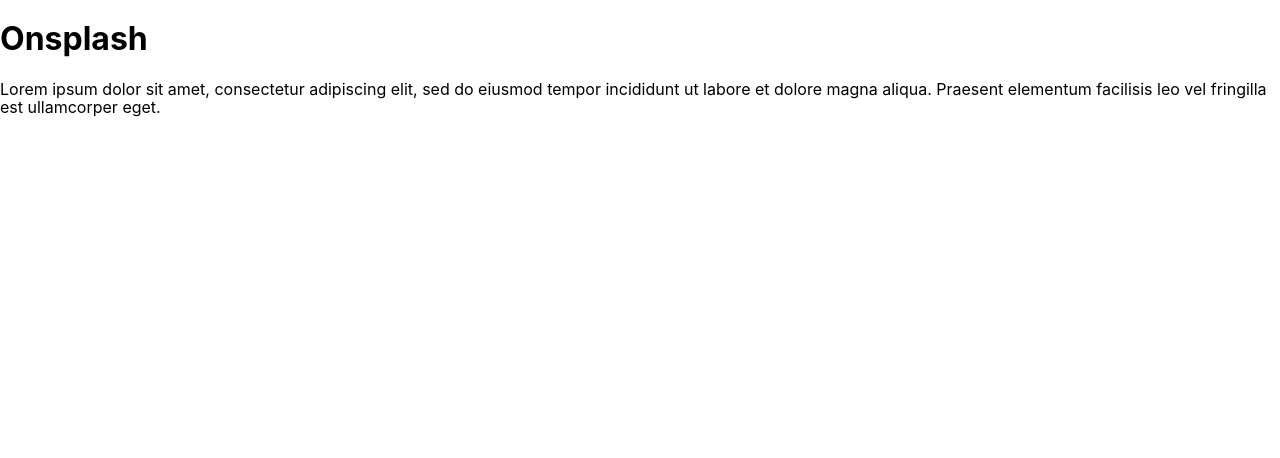
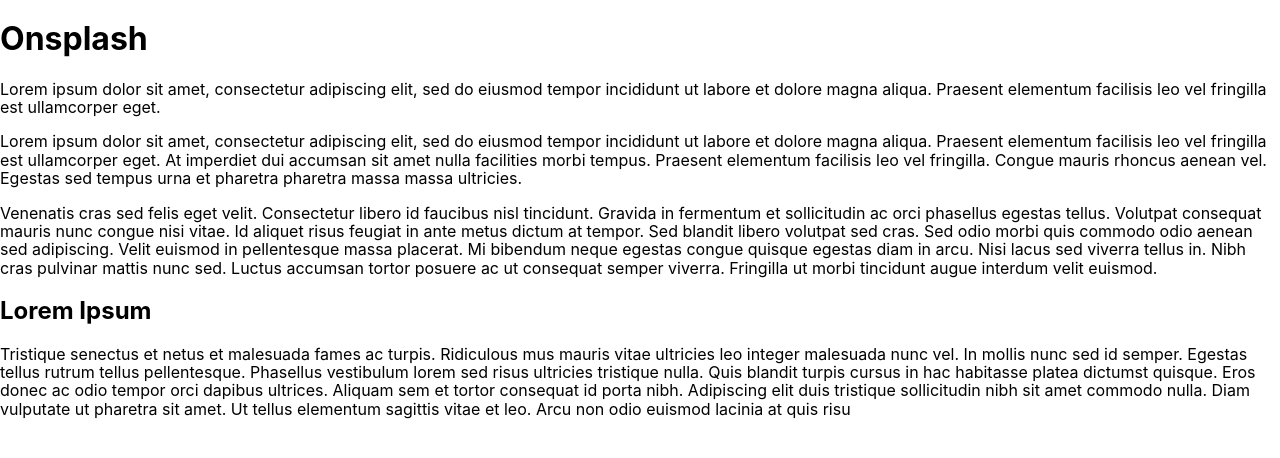
Before and after one commit to MartinP460/portfolio, a Next.js app: page /onsplash in a window 1280 px wide. Shown: the top 458 px of the page. Built offline with nearby package versions, Linux system fonts and the light colour scheme.

Commit message:
Parse and render project content.

```diff
--- a/package.json
+++ b/package.json
@@ -15,6 +15,7 @@
   "dependencies": {
     "eslint-config-prettier": "^8.5.0",
     "gray-matter": "^4.0.3",
+    "markdown-it": "^13.0.1",
     "next": "12.2.3",
     "normalize.css": "^8.0.1",
     "prettier": "^2.7.1",
@@ -22,6 +23,7 @@
     "react-dom": "18.2.0"
   },
   "devDependencies": {
+    "@types/markdown-it": "^12.2.3",
     "@types/node": "18.6.1",
     "@types/react": "18.0.15",
     "@types/react-dom": "18.0.6",
--- a/src/pages/[slug].tsx
+++ b/src/pages/[slug].tsx
@@ -1,16 +1,21 @@
-import { getProjectsSlugs, getProjectBySlug } from '../services/projectService'
 import { GetStaticPaths, GetStaticProps, NextPage } from 'next'
 import { Project } from '../types/project'
+import { getProjectsSlugs, getProjectBySlug } from '../services/projectService'
+import MarkdownIt from 'markdown-it'
 
 interface ProjectProps {
   project: Project
 }
 
 const Project: NextPage<ProjectProps> = ({ project }) => {
+  const md = new MarkdownIt()
+  const content = md.render(project.content)
+
   return (
     <div>
       <h1>{project.title}</h1>
       <p>{project.intro}</p>
+      <div dangerouslySetInnerHTML={{ __html: content }} />
     </div>
   )
 }
@@ -28,7 +33,7 @@
   return {
     props: {
       // @ts-ignore
-      project: getProjectBySlug(params.slug)
+      project: await getProjectBySlug(params.slug)
     }
   }
 }
--- a/src/types/project.ts
+++ b/src/types/project.ts
@@ -5,4 +5,5 @@
   liveUrl: string
   repoUrl: string
   priority: 1 | 2 | 3
+  content: string
 }
```
Also changed, not shown: 1 other file (tests, documents, lock files or other folders).
